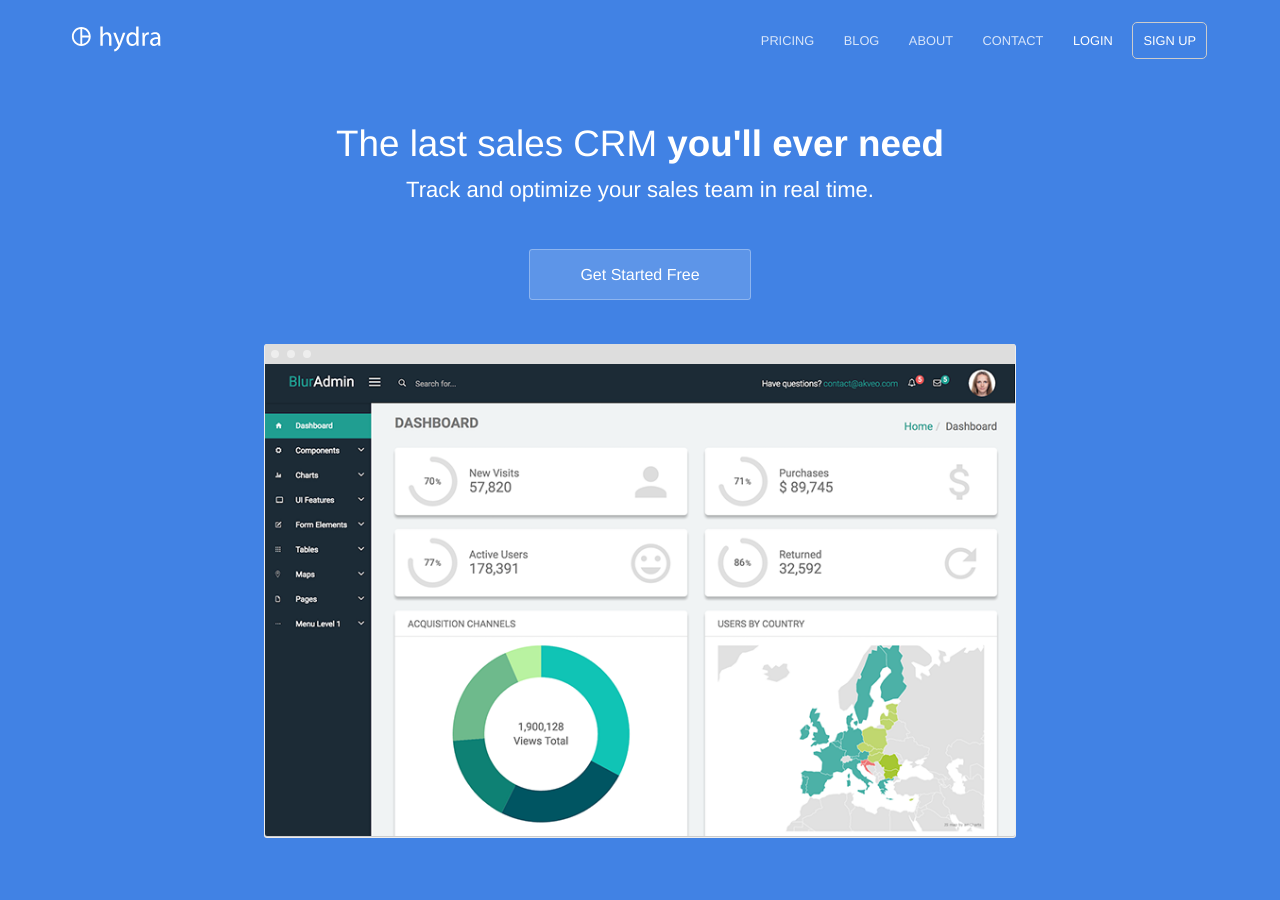
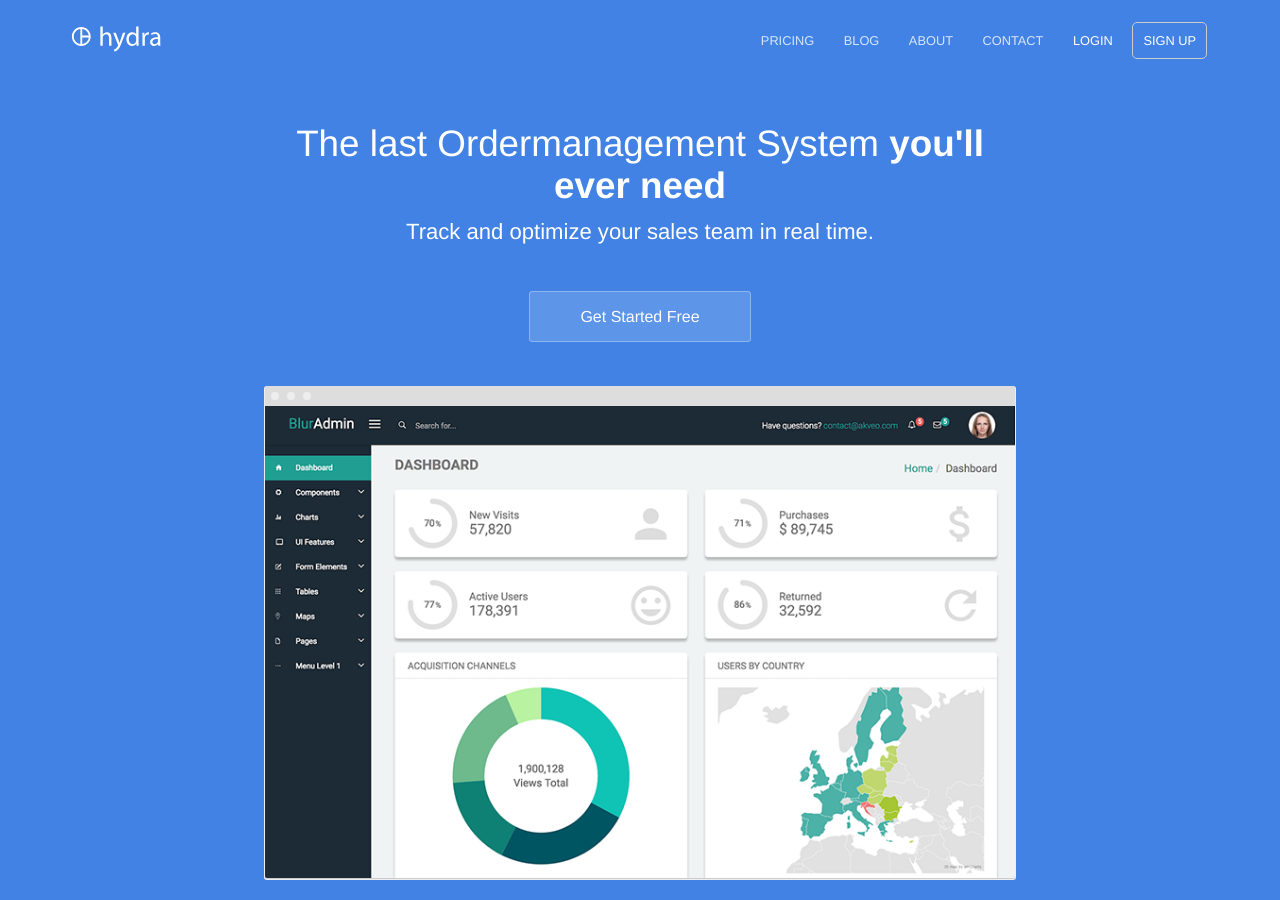
Before and after one commit to mpevreuls/harrie.github.io, a Jekyll site: the page built from index.html, in a window 1280 px wide and 900 px high. Built offline with Jekyll 4.4.1, drawn with Linux system fonts in a browser that asks for light colours.

Commit message:
first change

```diff
--- a/index.html
+++ b/index.html
@@ -1,10 +1,10 @@
 ---
-title: The last sales CRM you'll ever need
-description: Track and optimize your sales and orders in real time
+title: The best ordermanagement system  you'll ever need
+description: Track and manage your orders in real time
 ---
 <section class="hero">
 	<div class="text-container">
-		<h1 class="editable">The last sales CRM <strong>you'll ever need</strong></h1>
+		<h1 class="editable">The last Ordermanagement System  <strong>you'll ever need</strong></h1>
 		<p class="subtext editable">Track and optimize your sales team in real time.</p>
 		<div class="cta button alt"><a href="{{ site.baseurl }}/contact/">Get Started Free</a></div>
 		<div>
```
